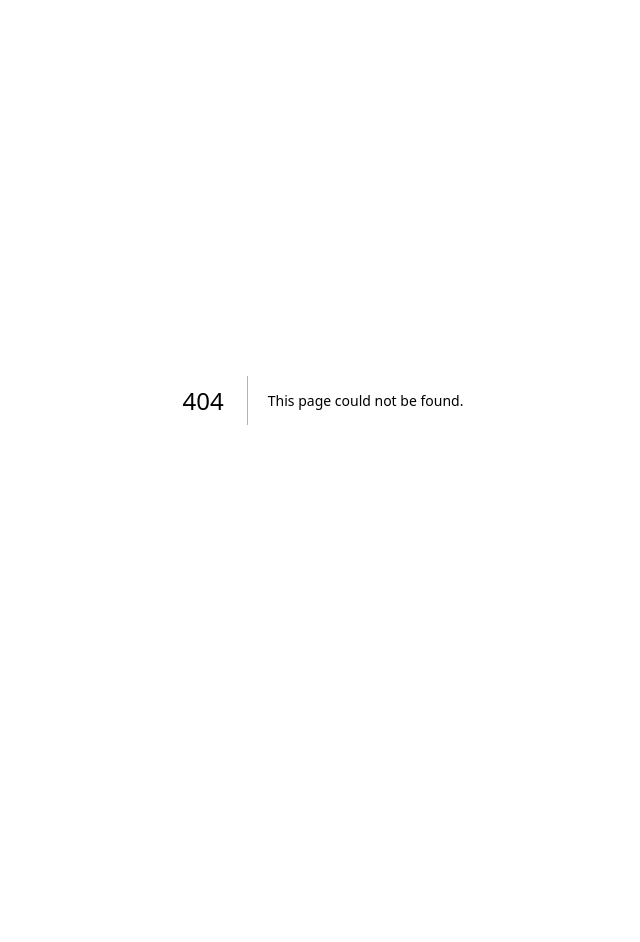
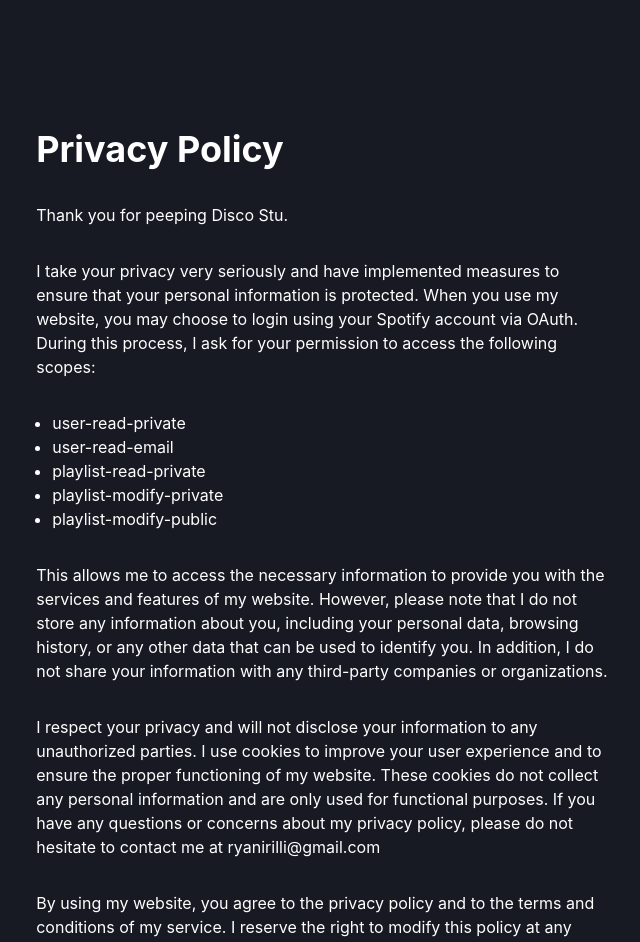
Before and after one commit to ryanirilli/Spotify-Discovery, a Next.js app: page /privacy-policy in a window 1280 px wide. Before the commit this address had no page. Shown: the top 942 px of the page, without its empty margins (317-957 px from the left). Before the commit the page ends 800 px from the top, so only its background shows below. Built offline with nearby package versions, Linux system fonts and the light colour scheme.

Commit message:
add privacy policy and better filters bg

```diff
--- /dev/null
+++ b/app/privacy-policy/page.tsx
@@ -0,0 +1,56 @@
+"use client";
+
+import {
+  Box,
+  Container,
+  Heading,
+  ListItem,
+  Text,
+  UnorderedList,
+} from "@chakra-ui/react";
+
+export default function PrivacyPolicy() {
+  return (
+    <Box bg="gray.900" color="white" minH="100vh">
+      <Container py={32}>
+        <Heading mb={8}>Privacy Policy</Heading>
+        <Text mb={8}>Thank you for peeping Disco Stu.</Text>
+        <Text mb={8}>
+          I take your privacy very seriously and have implemented measures to
+          ensure that your personal information is protected. When you use my
+          website, you may choose to login using your Spotify account via OAuth.
+          During this process, I ask for your permission to access the following
+          scopes:
+        </Text>
+        <UnorderedList mb={8}>
+          <ListItem>user-read-private</ListItem>{" "}
+          <ListItem>user-read-email</ListItem>
+          <ListItem>playlist-read-private</ListItem>{" "}
+          <ListItem>playlist-modify-private</ListItem>
+          <ListItem>playlist-modify-public</ListItem>
+        </UnorderedList>
+        <Text mb={8}>
+          This allows me to access the necessary information to provide you with
+          the services and features of my website. However, please note that I
+          do not store any information about you, including your personal data,
+          browsing history, or any other data that can be used to identify you.
+          In addition, I do not share your information with any third-party
+          companies or organizations.
+        </Text>{" "}
+        <Text mb={8}>
+          I respect your privacy and will not disclose your information to any
+          unauthorized parties. I use cookies to improve your user experience
+          and to ensure the proper functioning of my website. These cookies do
+          not collect any personal information and are only used for functional
+          purposes. If you have any questions or concerns about my privacy
+          policy, please do not hesitate to contact me at ryanirilli@gmail.com
+        </Text>
+        <Text>
+          By using my website, you agree to the privacy policy and to the terms
+          and conditions of my service. I reserve the right to modify this
+          policy at any time, so please check back regularly for updates.
+        </Text>
+      </Container>
+    </Box>
+  );
+}
--- a/components/SpotifyRecommendationFilters.tsx
+++ b/components/SpotifyRecommendationFilters.tsx
@@ -75,7 +75,7 @@
 
   return Boolean(recommendations?.length) ? (
     <Box
-      bg="blackAlpha.800"
+      bgGradient="linear(to-b, blackAlpha.700, transparent)"
       p={[1, 4]}
       position="sticky"
       top={`${topNavHeight}px`}
```
